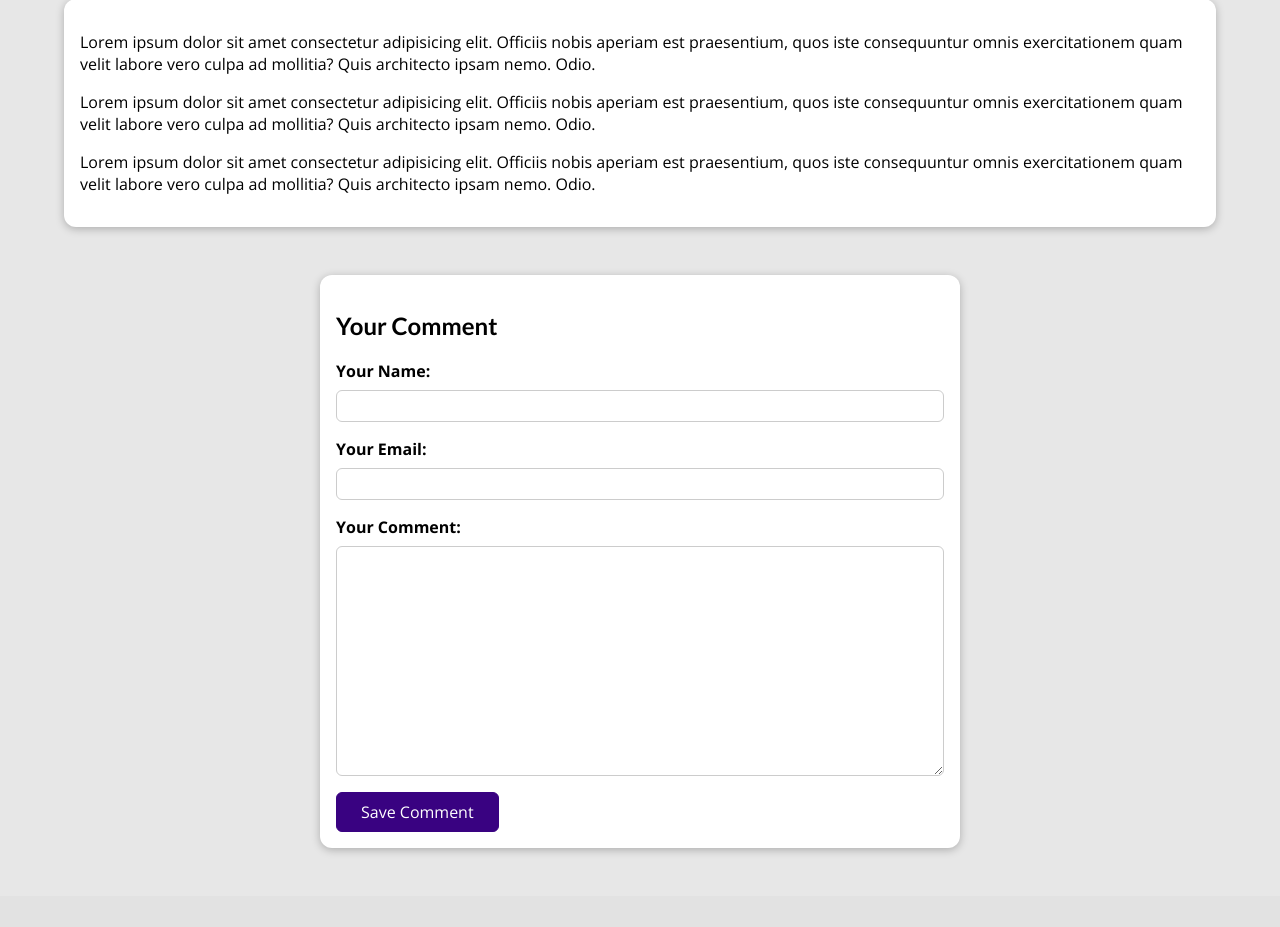
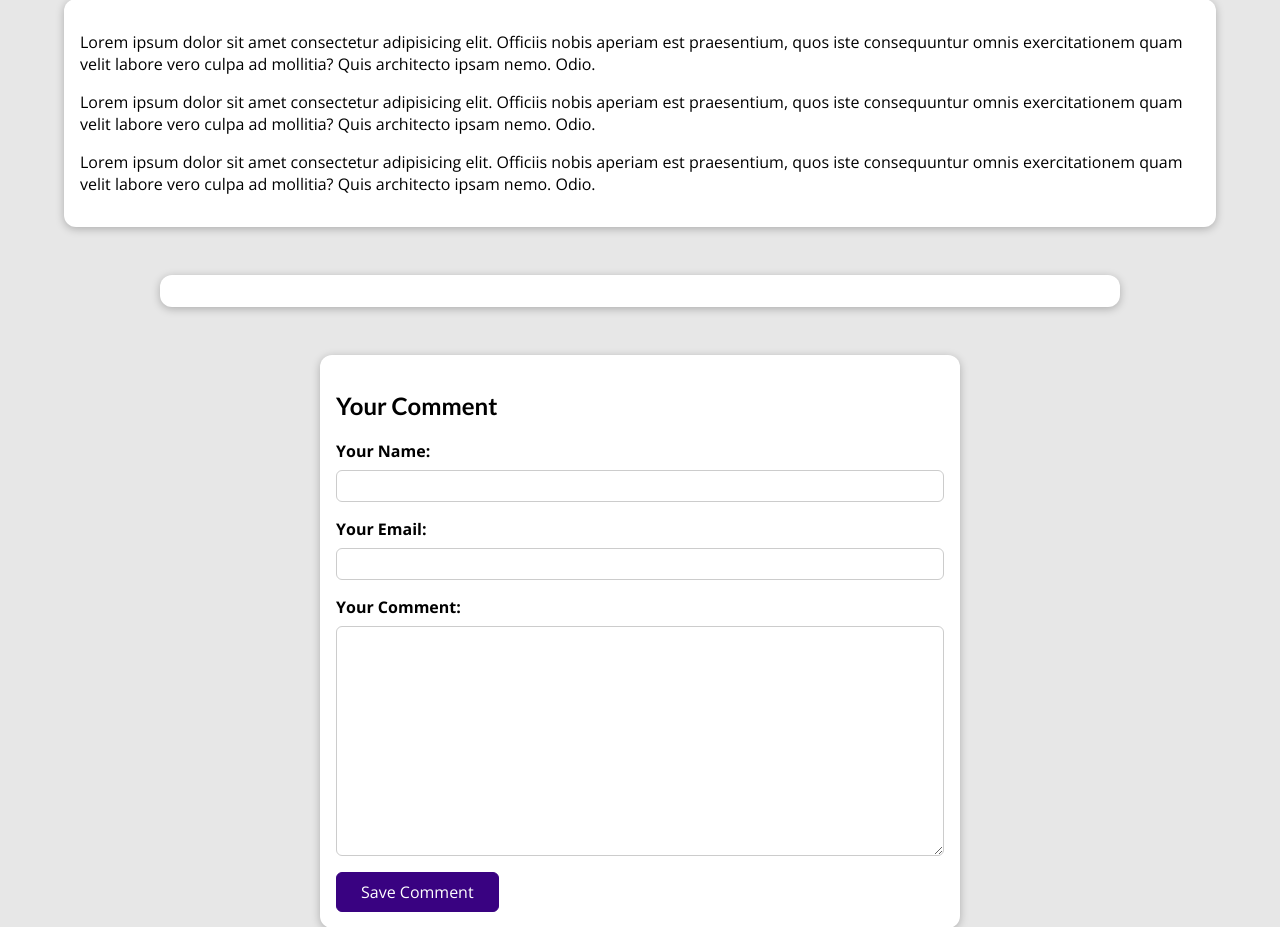
Before and after one commit to kila21/my-site, a Django app: a page that uses my_site/templates/base.html in a window 1280 px wide. Shown: the part 529-1456 px from the top of the page. Before the commit the page ends 1381 px from the top, so only its background shows below. Run offline with Django 5.2, Linux system fonts and the light colour scheme; data comes from the database, SQL or seed files in the repository; data that the repository does not hold is empty.

Commit message:
style for comments

```diff
--- a/my_site/blog/static/blog/post-detail.css
+++ b/my_site/blog/static/blog/post-detail.css
@@ -150,3 +150,32 @@ main {
     border-radius: 6px;
     padding: 0.25rem 1.5rem;
 }
+
+#comments {
+    margin: 3rem auto;
+    width: 90%;
+    max-width: 60rem;
+    border-radius: 12px;
+    background-color: white;
+    box-shadow: 0 2px 8px rgba(0, 0, 0, 0.25);
+    padding: 1rem 2rem;
+}
+
+#comments ul {
+    list-style: none;
+    margin: 0;
+    padding: 0;
+}
+
+#comments li {
+    margin-bottom: 1rem;
+    border-bottom: 2px solid #ccc;
+}
+
+#comments li:last-of-type {
+    border-bottom: none;
+}
+
+#comments h2 {
+    color: #464646
+}
```
